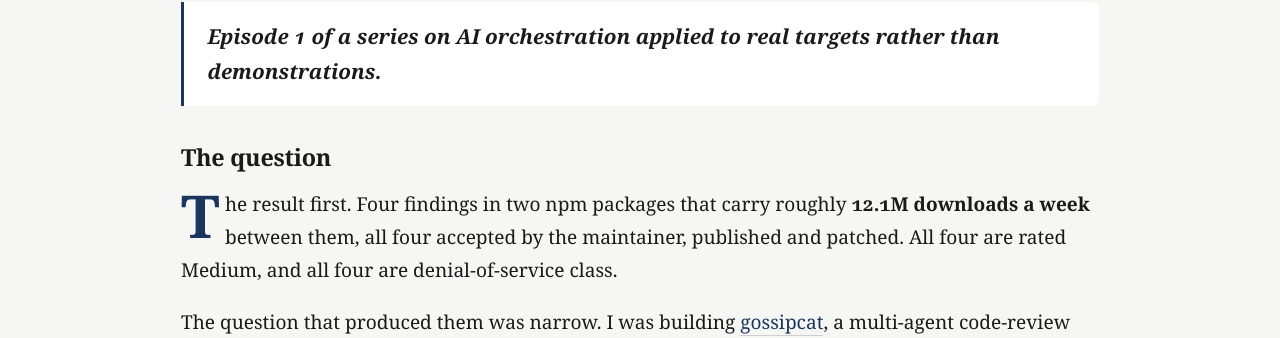
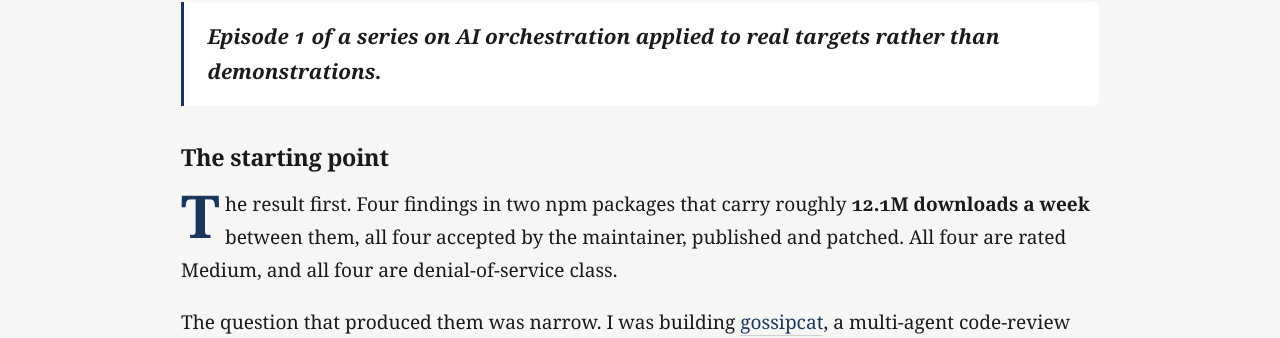
Before and after one commit to ataberk-xyz/ataberk-xyz.github.io, a Jekyll site: the page built from _posts/2026-08-07-four-cves-in-my-own-dependency-tree.md, in a window 1280 px wide and 900 px high, scrolled down 816 px. Shown: the part 119-457 px from the top of the window. Built offline with Jekyll 4.4.1, drawn with Linux system fonts in a browser that asks for light colours.

Commit message:
post: rename intro heading to 'The starting point' / 'Başlangıç noktası' (EN+TR)
Co-Authored-By: Claude Fable 5 <noreply@anthropic.com>

```diff
--- a/_posts/2026-08-07-four-cves-in-my-own-dependency-tree.md
+++ b/_posts/2026-08-07-four-cves-in-my-own-dependency-tree.md
@@ -18,7 +18,7 @@ summary: "I pointed my own multi-agent review system at my own dependency tree
 
 > **Episode 1 of a series on AI orchestration applied to real targets rather than demonstrations.**
 
-### The question
+### The starting point
 
 The result first. Four findings in two npm packages that carry roughly **12.1M downloads a week** between them, all four accepted by the maintainer, published and patched. All four are rated Medium, and all four are denial-of-service class.
 
```
Also changed, not shown: _tr/2026-08-07-four-cves-in-my-own-dependency-tree.md (+1 -1 lines).
